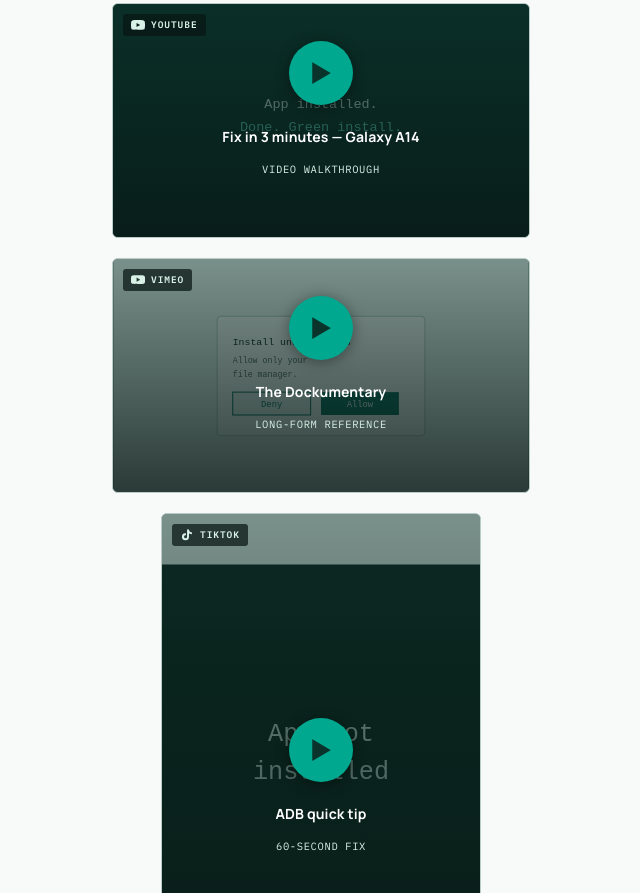
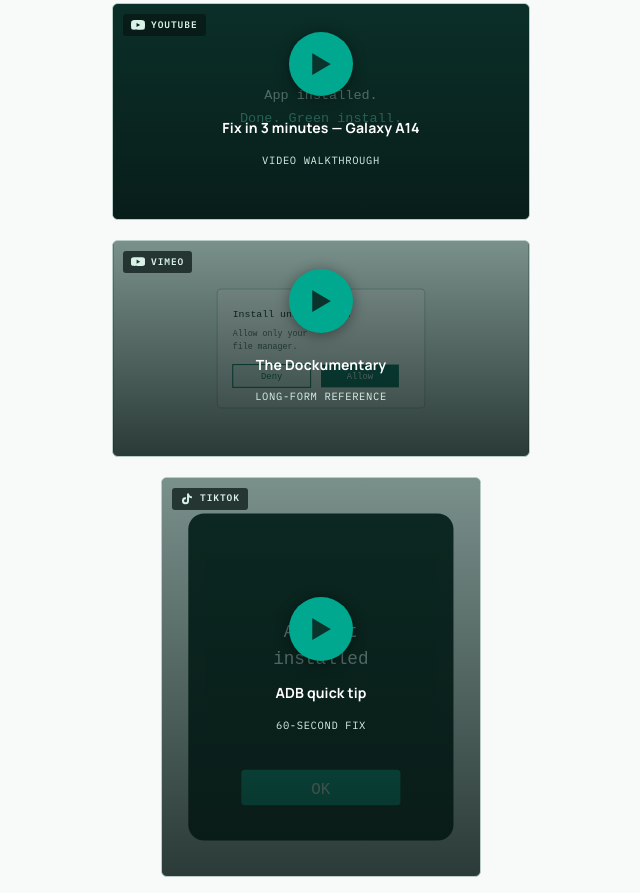
Before and after one commit to godschi10/androidscroll-site, an Astro site: page /style-test-article in a window 1280 px wide. Shown: the part 5538-6431 px from the top of the page, without its empty margins (172-812 px from the left). Built offline with nearby package versions, Linux system fonts and the light colour scheme; Astro itself is replaced by a stand-in of ours.

Commit message:
v0.4.18 embed right-bleed fix (King: cards cut at right edge) — aspect-ratio+min-height forced 356px width, max-width ignored by engine; ratio dropped, width always container; 320/360/390 proven + vision; changelog+version in batch

```diff
--- a/package.json
+++ b/package.json
@@ -1,6 +1,6 @@
 {
   "name": "androidscroll-proto",
-  "version": "0.4.17",
+  "version": "0.4.18",
   "private": true,
   "type": "module",
   "scripts": {
--- a/src/styles/global.css
+++ b/src/styles/global.css
@@ -577,14 +577,14 @@
 .prose .cover{position:relative;overflow:hidden;border-radius:4px;background-size:cover;background-position:center;min-height:260px;display:flex;align-items:center;justify-content:center;text-align:center;margin-top:0;margin-bottom:1.2em;padding-top:32px;padding-bottom:32px;padding-left:24px;padding-right:24px}
 .prose .cover p{position:relative;z-index:1;color:#FFF;font-family:var(--display);font-weight:800;font-size:clamp(19px,3vw,26px);letter-spacing:-.02em;margin:0;max-width:30ch}
 .prose .cover .cover-dim{position:absolute;inset:0;background:rgba(7,21,18,.55)}
-.prose .facade{position:relative;aspect-ratio:16/9;background:var(--verdict);border-radius:4px;overflow:hidden;margin-top:0;margin-bottom:1.2em;display:flex;align-items:center;justify-content:center}
+.prose .facade{position:relative;aspect-ratio:16/9;max-width:100%;background:var(--verdict);border-radius:4px;overflow:hidden;margin-top:0;margin-bottom:1.2em;display:flex;align-items:center;justify-content:center}
 .prose .facade button{display:inline-flex;align-items:center;gap:10px;min-height:48px;color:#FFF;font-weight:700;font-size:15px;border:1px solid var(--teal);border-radius:4px;padding-top:12px;padding-bottom:12px;padding-left:20px;padding-right:20px;background:rgba(7,21,18,.5)}
 .prose .facade button:hover{background:var(--teal);color:var(--verdict)}
 .prose .facade iframe{position:absolute;inset:0;width:100%;height:100%;border:0}
 .prose .facade-note{font-family:var(--mono);font-size:11px;color:var(--mint);opacity:.85;margin-top:8px}
 /* v0.4.17 King: media embeds — styled facade cards (poster art + provider badge + real play button) */
-.facade-card{position:relative;aspect-ratio:16/9;min-height:200px;background:var(--verdict);border-radius:6px;overflow:hidden;margin-top:0;margin-bottom:1.2em;border:1px solid var(--line-2);display:flex;flex-direction:column;align-items:center;justify-content:center;text-align:center} /* column discipline + min-height fallback where aspect-ratio drops */
-.facade-card.square{aspect-ratio:9/16;min-height:400px;max-width:320px;margin-left:auto;margin-right:auto}
+.facade-card{position:relative;min-height:200px;background:var(--verdict);border-radius:6px;overflow:hidden;margin-top:0;margin-bottom:1.2em;border:1px solid var(--line-2);display:flex;flex-direction:column;align-items:center;justify-content:center;text-align:center;padding-top:28px;padding-bottom:28px} /* v0.4.18 King right-bleed: aspect-ratio+min-height FORCES width 356px and phone engines IGNORE max-width against it (proven: inline 288px also ignored). Ratio dropped — min-height carries the frame, poster is cover so nothing distorts; width always = container */
+.facade-card.square{min-height:400px;max-width:min(320px,100%);margin-left:auto;margin-right:auto}
 .facade-card .fc-poster{position:absolute;inset:0;width:100%;height:100%;object-fit:cover;opacity:.55;filter:saturate(.9)}
 .facade-card .fc-scrim{position:absolute;inset:0;background:linear-gradient(180deg,rgba(7,21,18,.1) 0%,rgba(7,21,18,.72) 100%)}
 .facade-card .fc-playwrap{position:relative;z-index:2;display:flex;align-items:center;justify-content:center;flex:none;margin-bottom:6px} /* v0.4.17: button owns its row — never clipped by card edges */
```
Also changed, not shown: CHANGELOG.md.
